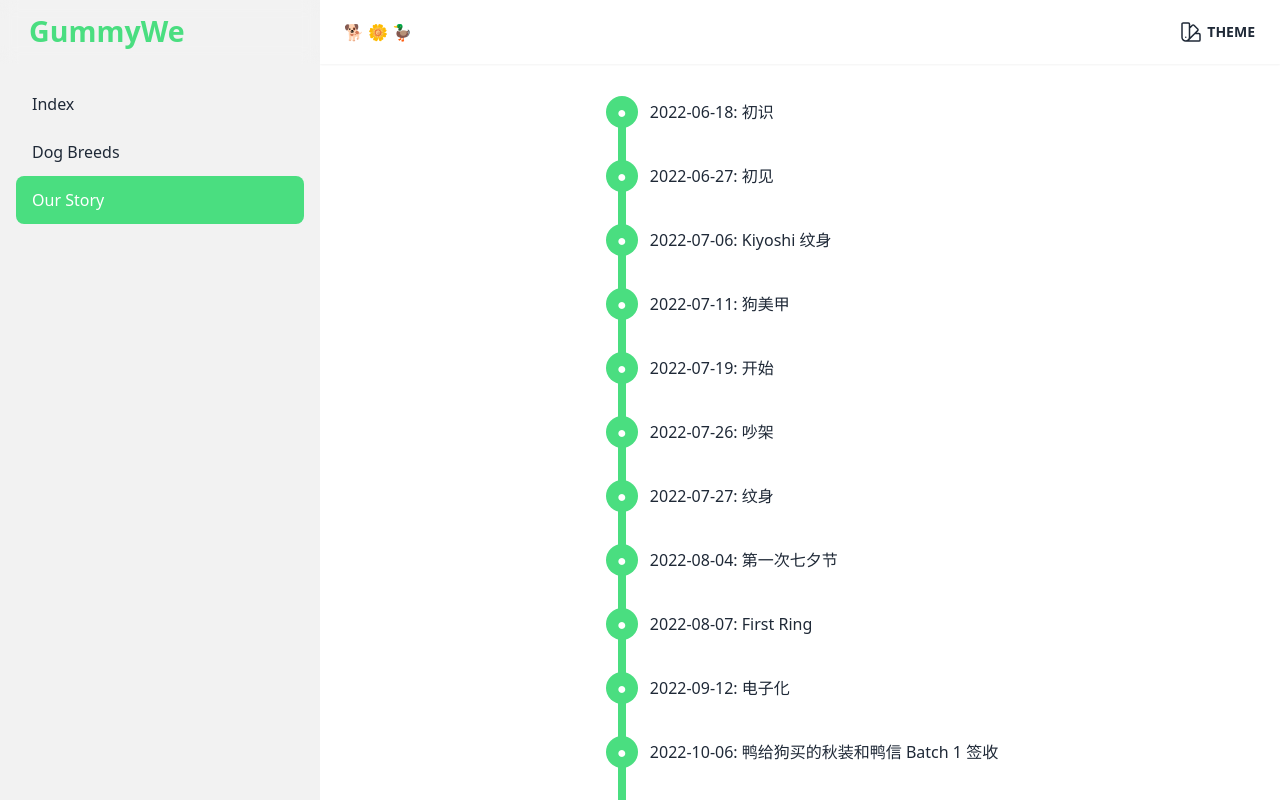
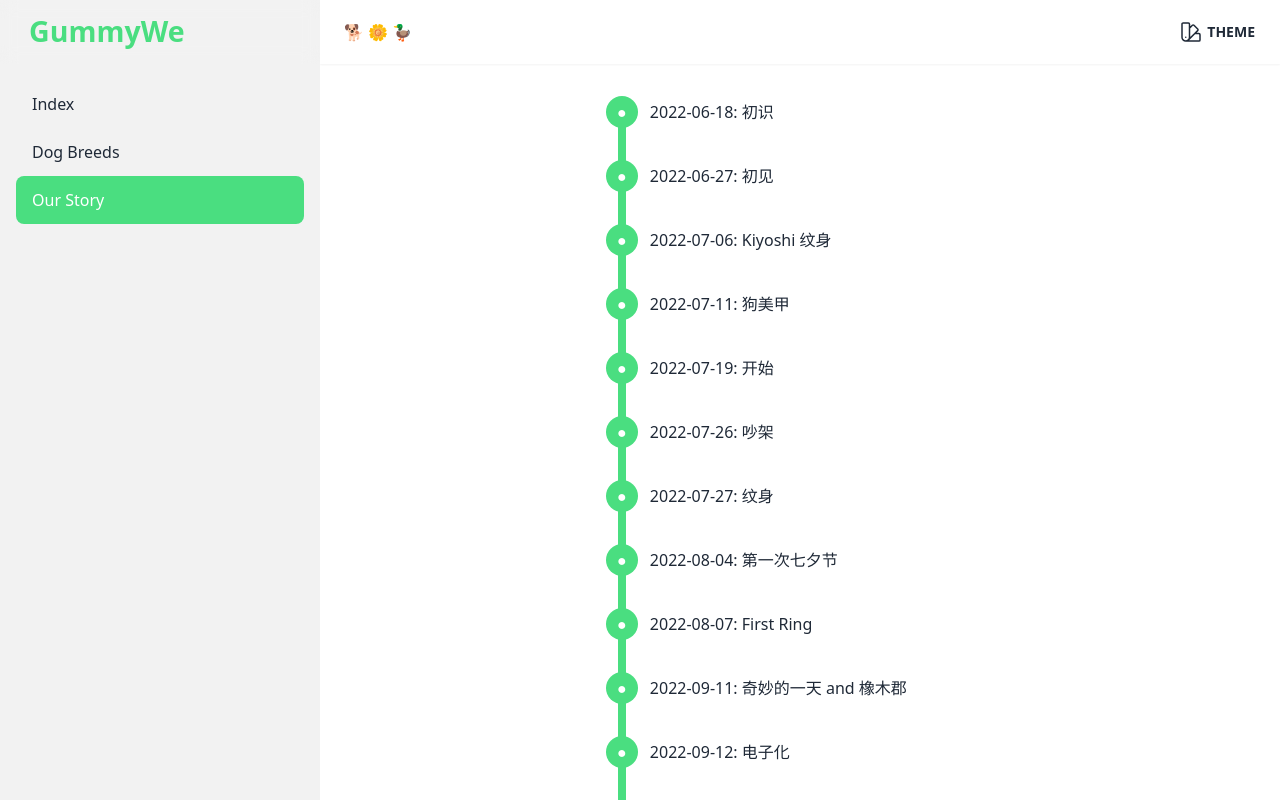
Before and after one commit to Kiyo5hi/gmwe, a Nuxt app in the folder client/: page /our-story in a window 1280 px wide. Built offline with nearby package versions, Linux system fonts and the light colour scheme.

Commit message:
chore(*): updated our story

```diff
--- a/client/pages/our-story.vue
+++ b/client/pages/our-story.vue
@@ -40,6 +40,9 @@ const events = [{
   date: '2022-08-07',
   event: 'First Ring'
 }, {
+  date: '2022-09-11',
+  event: '奇妙的一天 and 橡木郡'
+}, {
   date: '2022-09-12',
   event: '电子化'
 }, {
@@ -81,5 +84,41 @@ const events = [{
 }, {
   date: '2023-02-19',
   event: '鸭狗围巾'
+}, {
+  date: '2023-06-19',
+  event: '狗归狗回'
+}, {
+  date: '2023-06-23',
+  event: '那不勒斯意面，灌，男友暂存'
+}, {
+  date: '2023-07-08',
+  event: 'Second Ring'
+}, {
+  date: '2023-07-15',
+  event: '西拍答谢宴'
+}, {
+  date: '2023-08-01',
+  event: '鸭袜 Replication'
+}, {
+  date: '2023-08-05',
+  event: '分手体验卡'
+}, {
+  date: '2023-08-09',
+  event: '分手体验卡到期'
+}, {
+  date: '2023-08-16',
+  event: '小动物们的表情包'
+}, {
+  date: '2023-08-18',
+  event: '巨大鸭袜到达'
+}, {
+  date: '2023-08-19',
+  event: 'IKEA'
+}, {
+  date: '2023-08-20',
+  event: '给 Aron 打猎'
+}, {
+  date: '2023-08-22',
+  event: '重游橡木郡'
 }].sort((a, b) => a.date.localeCompare(b.date))
 </script>
```
Also changed, not shown: 1 other file (tests, documents, lock files or other folders).
